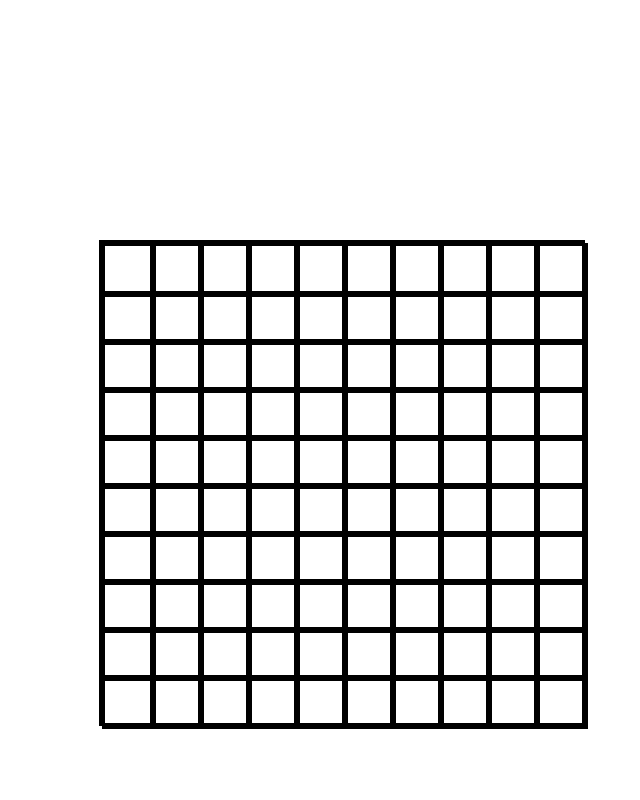
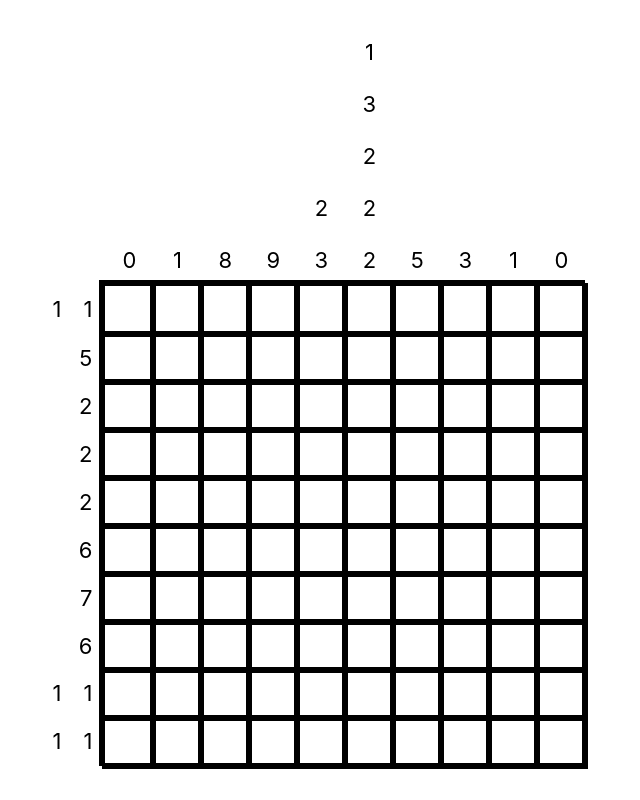
Before and after one commit to noritaketakamichi/nonogram, a React (Create React App) app: page / in a window 1280 px wide. Shown: the whole page, without its empty margins (285-925 px from the left). Built offline with nearby package versions, Linux system fonts and the light colour scheme.

Commit message:
add numbers

```diff
--- a/src/App.jsx
+++ b/src/App.jsx
@@ -15,14 +15,26 @@ function App() {
 		[0, 0, 0, 0, 0, 0, 0, 0, 0, 0],
 		[0, 0, 0, 0, 0, 0, 0, 0, 0, 0],
 		[0, 0, 0, 0, 0, 0, 0, 0, 0, 0],
-		[0, 0, 0, 0, 0, 0, 0, 0, 0, 0]
-  ]);
+		[0, 0, 0, 0, 0, 0, 0, 0, 0, 0],
+	]);
 
-  const[checkedList,setCheckedList]=useState([]);
+	const [checkedList, setCheckedList] = useState([]);
+
+  //[上の数字][下の数字]
+	const [numbers, setNumbers] = useState([
+		['0', '1', '8', '9', '2 3', '1 3 2 2 2', '5', '3', '1', '0'],
+		['1　1', '5', '2', '2', '2', '6', '7', '6', '1　1', '1　1'],
+	]);
 
 	return (
 		<div>
-			<Board picArray={picArray} setPicArray={setPicArray} checkedList={checkedList} setCheckedList={setCheckedList}/>
+			<Board
+				picArray={picArray}
+				setPicArray={setPicArray}
+				checkedList={checkedList}
+        setCheckedList={setCheckedList}
+        numbers={numbers}
+			/>
 		</div>
 	);
 }
--- a/src/App.scss
+++ b/src/App.scss
@@ -1,7 +1,7 @@
 .board {
     position: absolute;
     left: 30vw;
-    top: 30vh;
+    top: 35vh;
     width: 60vh;
     height: 60vh;
     border: 3px solid black;
@@ -101,3 +101,114 @@
 .y9 {
     top: 90%;
 }
+
+.upperBar {
+    position: absolute;
+    width: 10%;
+    height: 100%;
+    top: -100%;
+    writing-mode: vertical-rl;
+    text-orientation: upright;
+    font-size: 22px;
+}
+
+.leftBar {
+    position: absolute;
+    width: 40%;
+    height: 10%;
+    left: -40%;
+    font-size: 22px;
+}
+
+.upperNumbers {
+    position: absolute;
+    right: -30%;
+    bottom: 2%;
+}
+
+.leftNumbers {
+    position: absolute;
+    white-space: normal;
+    bottom: -30%;
+    right: 5%;
+}
+
+.upper0 {
+    left: 0%
+}
+
+.upper1 {
+    left: 10%;
+}
+
+.upper2 {
+    left: 20%;
+}
+
+.upper3 {
+    left: 30%;
+}
+
+.upper4 {
+    left: 40%;
+}
+
+.upper5 {
+    left: 50%;
+}
+
+.upper6 {
+    left: 60%;
+}
+
+.upper7 {
+    left: 70%;
+}
+
+.upper8 {
+    left: 80%;
+}
+
+.upper9 {
+    left: 90%;
+}
+
+.left0 {
+    top: 0%
+}
+
+.left1 {
+    top: 10%;
+}
+
+.left2 {
+    top: 20%;
+}
+
+.left3 {
+    top: 30%;
+}
+
+.left4 {
+    top: 40%;
+}
+
+.left5 {
+    top: 50%;
+}
+
+.left6 {
+    top: 60%;
+}
+
+.left7 {
+    top: 70%;
+}
+
+.left8 {
+    top: 80%;
+}
+
+.left9 {
+    top: 90%;
+}
--- a/src/components/Board.jsx
+++ b/src/components/Board.jsx
@@ -8,8 +8,10 @@ function Board(props) {
 		<div className="board">
 			{/* チェックされた箇所のリスト */}
 			{props.checkedList.map((elm) => {
-					return <div className={classNames('checked',`x${elm[0]}`,`y${elm[1]}`)}></div>;
+				return <div className={classNames('checked', `x${elm[0]}`, `y${elm[1]}`)}></div>;
 			})}
+
+			{/* マスのリスト */}
 			{props.picArray.map((elm, index) => {
 				return (
 					<BoardBar
@@ -22,6 +24,22 @@ function Board(props) {
 					/>
 				);
 			})}
+			{/* 上と左の数字 */}
+			{props.numbers[0].map((elm, index) => {
+				return (
+					<div className={classNames('upperBar', `upper${index}`)}>
+						<p className="upperNumbers">{elm}</p>
+					</div>
+				);
+			})}
+
+			{props.numbers[1].map((elm, index) => {
+				return (
+					<div className={classNames('leftBar', `left${index}`)}>
+						<p className="leftNumbers">{elm}</p>
+					</div>
+				);
+			})}
 		</div>
 	);
 }
```
Lines whose indentation alone changed are shown as unchanged.
